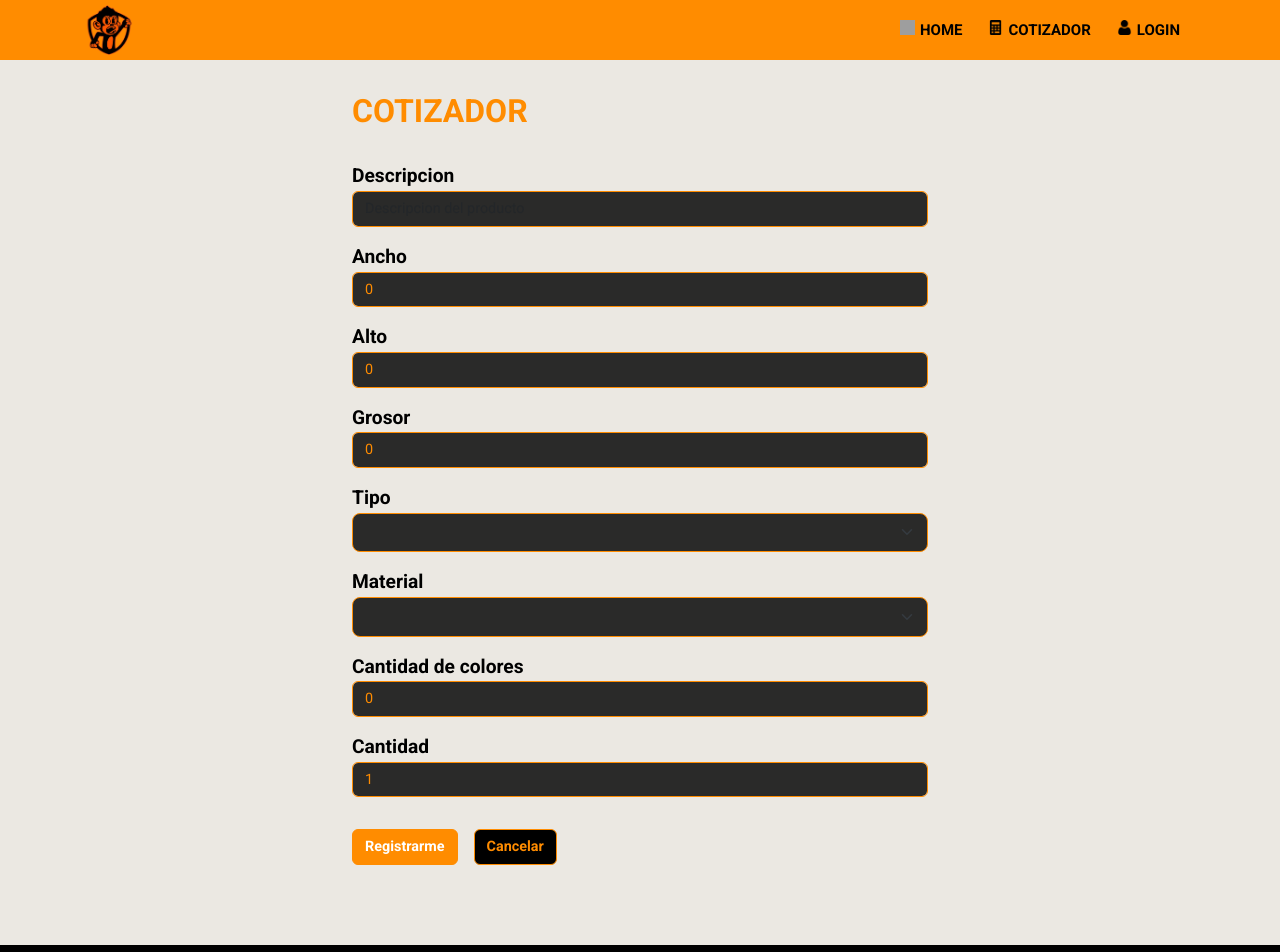
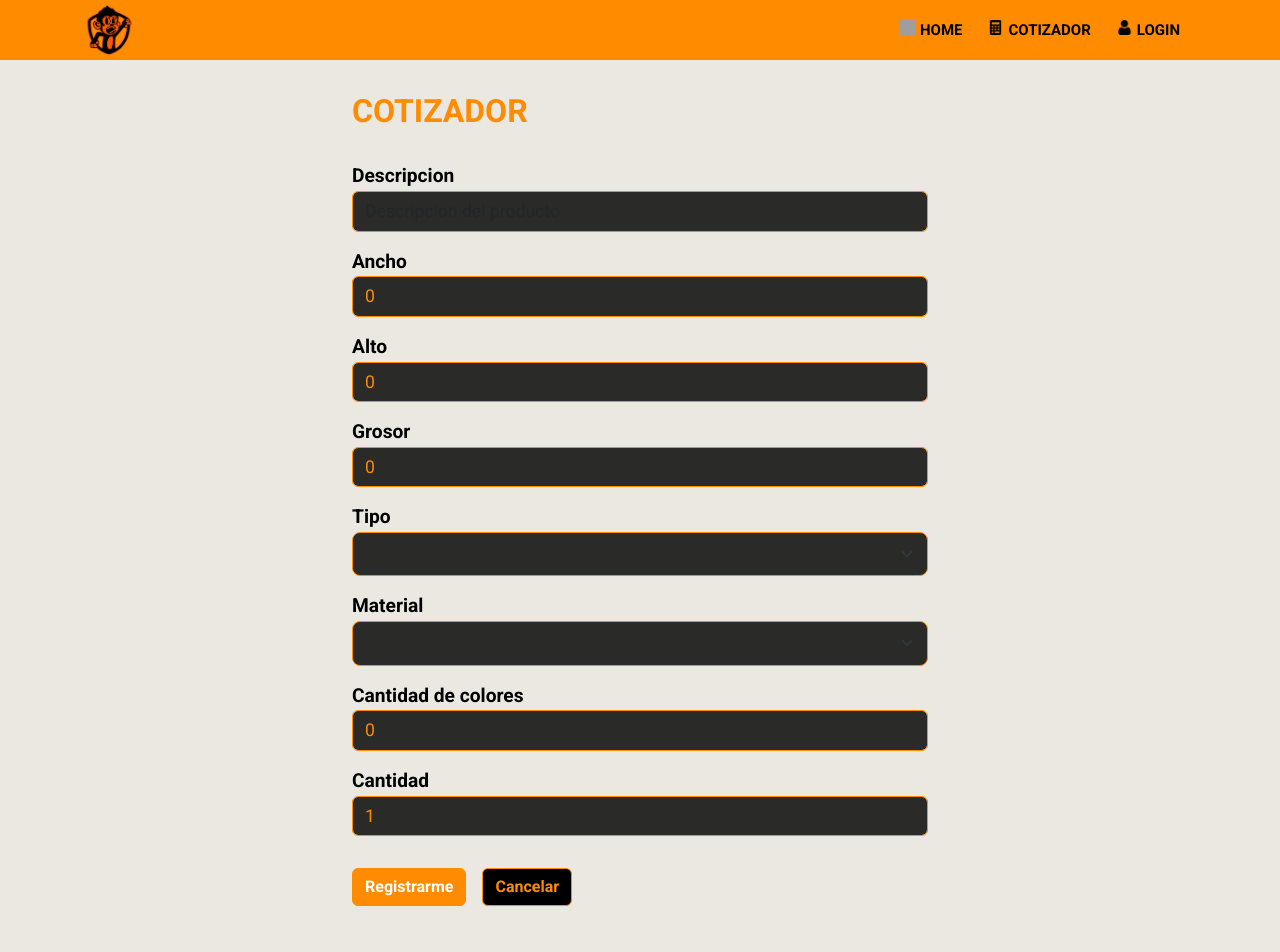
Before and after one commit to alejandrolee98/TP_PNT2, a Vue app: page /cotizador in a window 1280 px wide. Shown: the top 952 px of the page. Built offline with nearby package versions, Linux system fonts and the light colour scheme; grey boxes are pictures that could not be loaded.

Commit message:
agrando letra del cotizador

```diff
--- a/src/views/cotizador.vue
+++ b/src/views/cotizador.vue
@@ -162,7 +162,7 @@ const registrarme = () => router.push('/registrar/nuevo');
     background-color: rgba(0, 0, 0, 0.819); /* Fondo del select cerrado */
     color: var(--primary-color); /* Color del texto del select */
     border: 1px solid var(--primary-color); /* Borde del select */
-    font-size: 0.9rem;
+    font-size: 1.1rem;
   }
 
 .form-select option {
@@ -209,7 +209,7 @@ button {
     border-color:  var(--primary-color);
     font-weight: bold;
     margin-top: 1rem;
-    font-size: 0.9rem;
+    font-size: 1rem;
 }
 button:hover {
     background-color: var(--primary-color-hover) !important;
```
